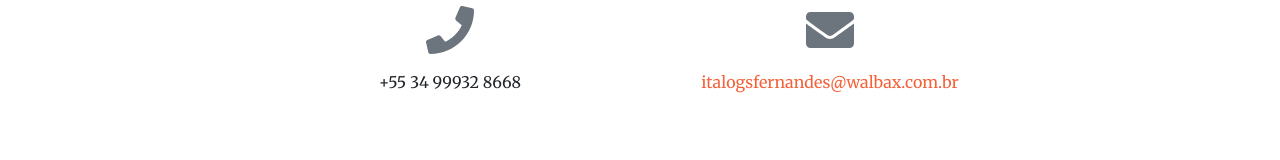
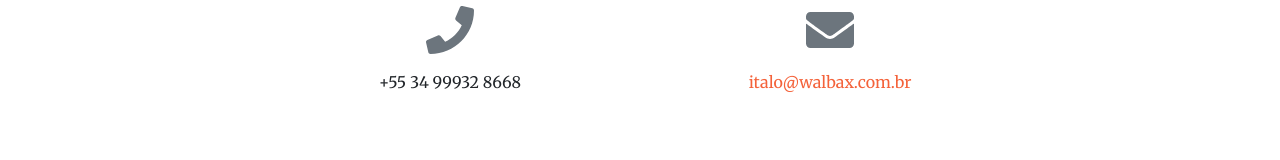
Before and after one commit to walbax/walbax.github.io, a plain HTML site: page index.html in a window 1280 px wide. Shown: the part 2688-2848 px from the top of the page. Drawn offline with nearby package versions, Linux system fonts and the light colour scheme.

Commit message:
Update index.html

```diff
--- a/index.html
+++ b/index.html
@@ -188,7 +188,7 @@
                     </div>
                     <div class="col-lg-4 mr-auto text-center">
                         <i class="fas fa-envelope fa-3x mb-3 text-muted"></i>
-                        <a class="d-block" href="mailto:italogsfernandes@walbax.com.br">italogsfernandes@walbax.com.br</a>
+                        <a class="d-block" href="mailto:italo@walbax.com.br">italo@walbax.com.br</a>
                     </div>
                 </div>
             </div>
```
